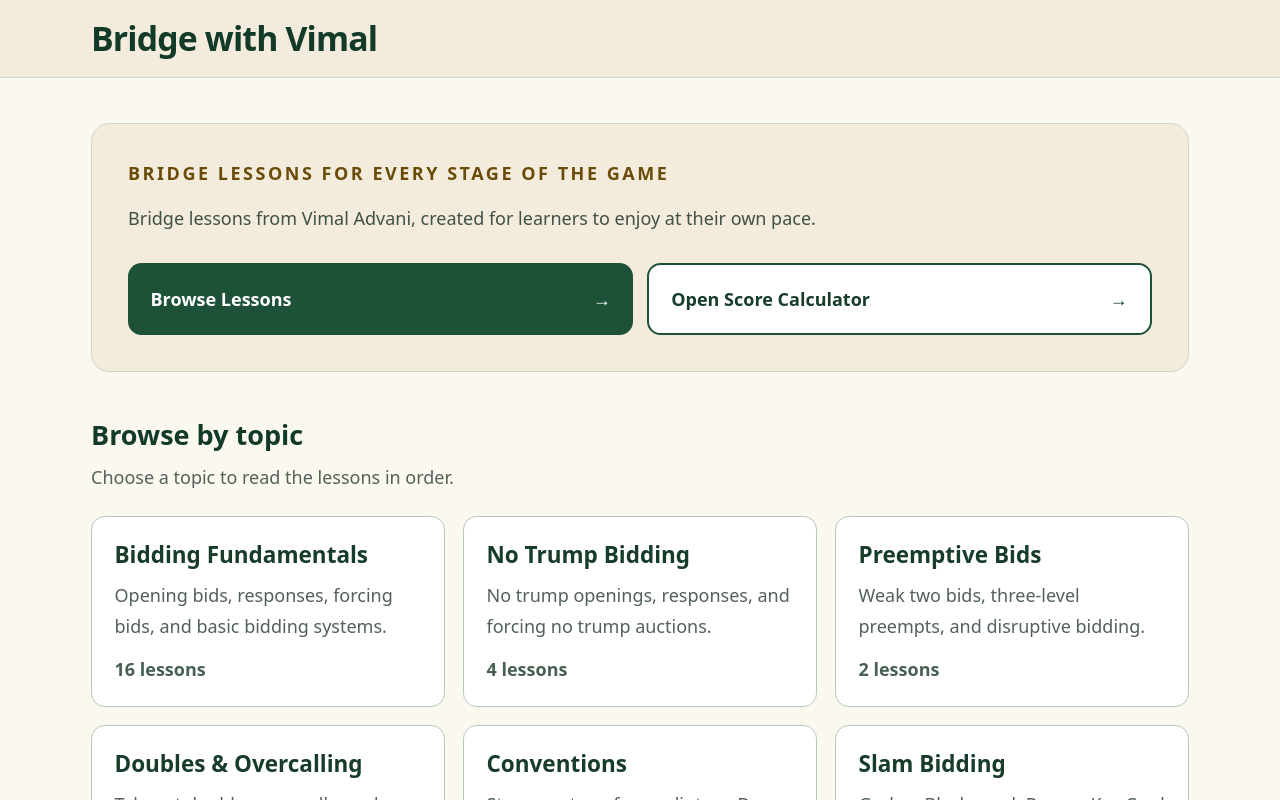
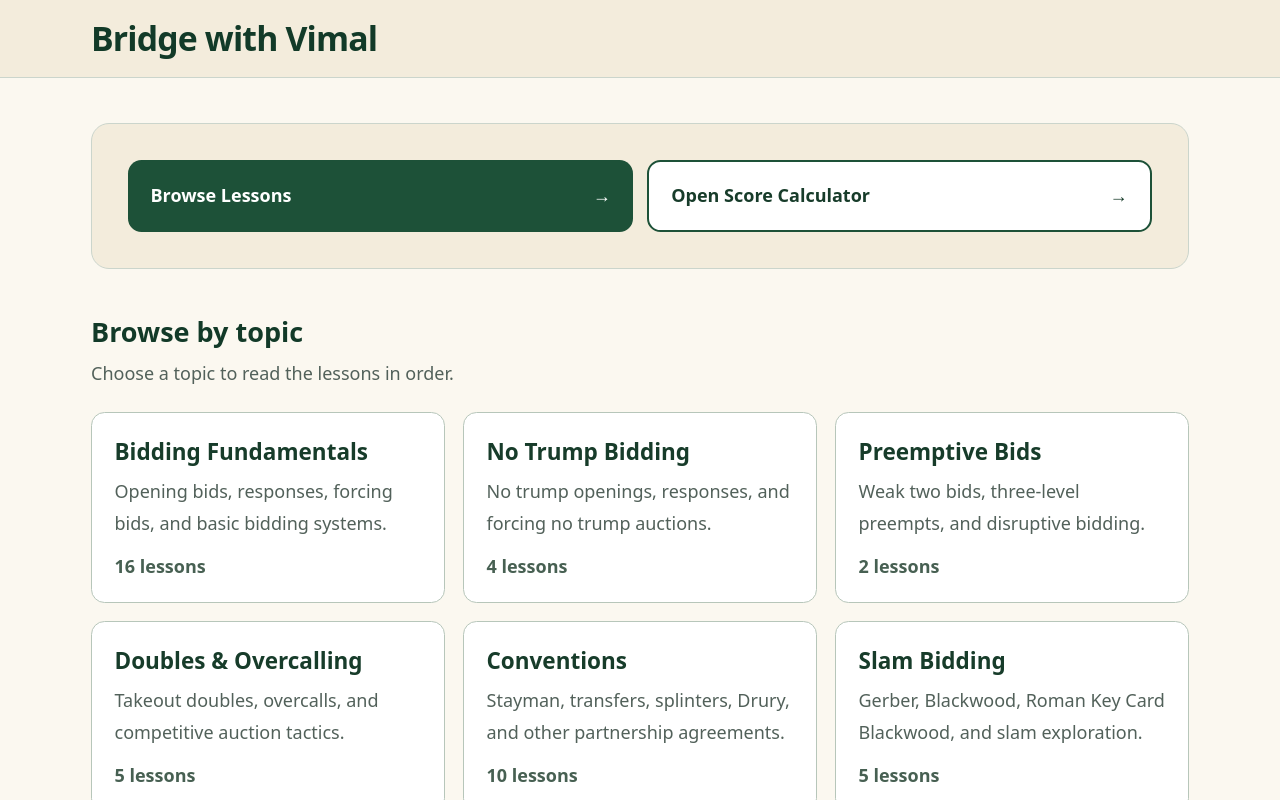
Before and after one commit to Sradvani1/bridge-lessons, a Next.js app: page / in a window 1280 px wide. Shown: the top 800 px of the page. Built offline with nearby package versions, Linux system fonts and the light colour scheme; no server answers.

Commit message:
Reduce homepage hero copy

```diff
--- a/app/page.tsx
+++ b/app/page.tsx
@@ -10,13 +10,8 @@ export default function HomePage() {
   return (
     <div className="space-y-10">
       <section className="rounded-2xl border border-[#cbd5cc] bg-[#f3ecdc] p-6 sm:p-8">
-        <h1 className="font-semibold uppercase tracking-[0.14em] text-[#6b4b08]">
-          Bridge lessons for every stage of the game
-        </h1>
-        <p className="mt-3 max-w-2xl leading-8 text-[#3f5147]">
-          Bridge lessons from Vimal Advani, created for learners to enjoy at their own pace.
-        </p>
-        <div className="mt-6 grid gap-3 sm:grid-cols-2">
+        <h1 className="sr-only">Bridge with Vimal</h1>
+        <div className="grid gap-3 sm:grid-cols-2">
           <a href="#lesson-categories" className="flex min-h-16 items-center justify-between rounded-xl bg-[#1d5138] px-5 font-bold text-white no-underline hover:bg-[#123a28]">
             Browse Lessons <span aria-hidden="true">→</span>
           </a>
```
